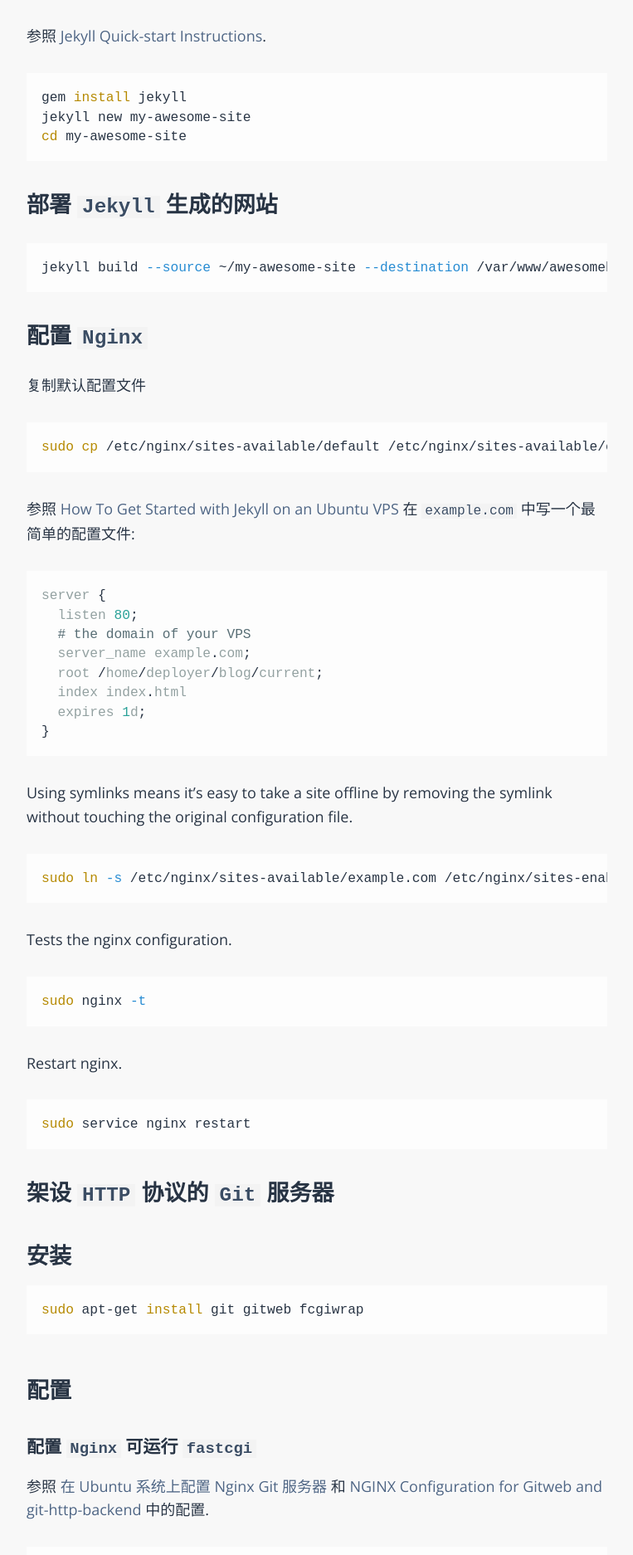
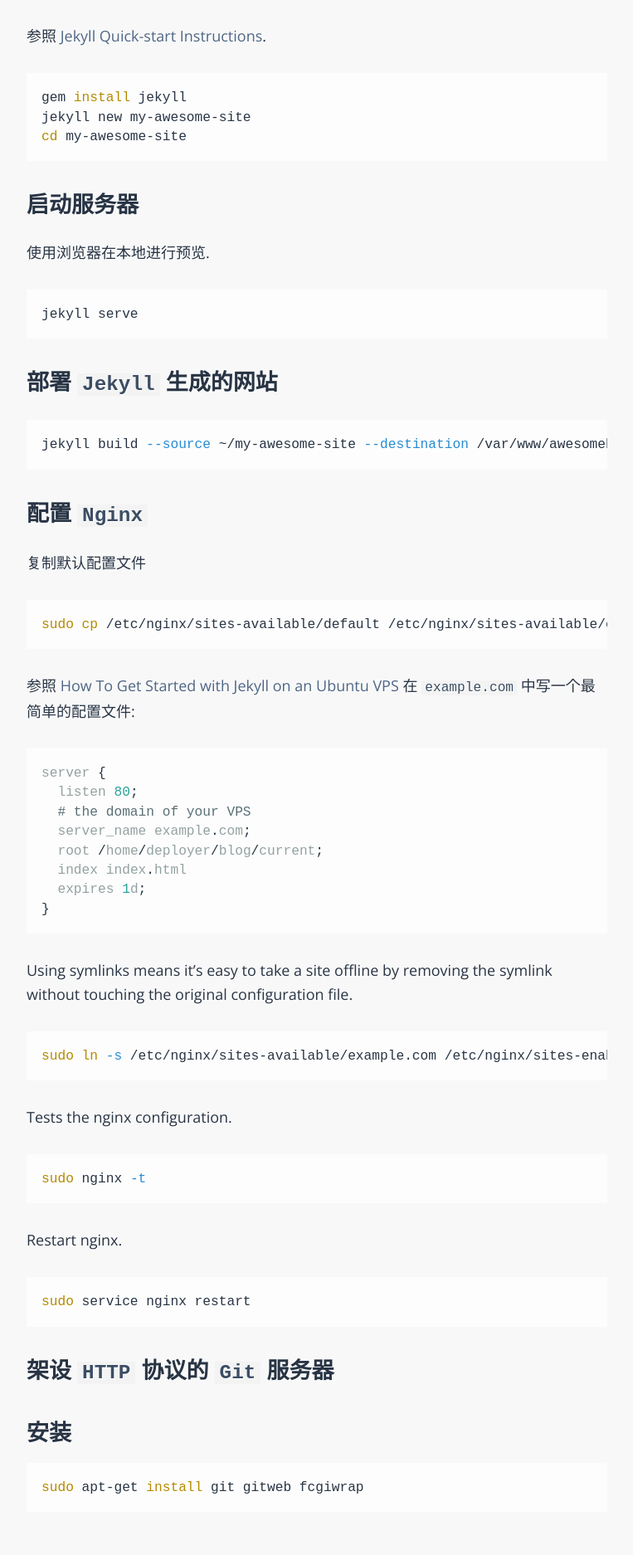
Before and after one commit to mzcabc/9ft.github.io.Archived, a Jekyll site: the page built from _posts/2016-05-04-jekyll_nginx_on_VPS.md, in a window 1280 px wide. Shown: the part 1135-3009 px from the top of the page at 83% size, without its empty margins (258-1021 px from the left). Built offline with Jekyll 4.4.1, drawn with Linux system fonts in a browser that asks for light colours; some web fonts are replaced; comment, search, counter and statistics services are not loaded; some of the changed text lies outside the part shown.

Commit message:
add jekyll serve

````diff
--- a/_posts/2016-05-04-jekyll_nginx_on_VPS.md
+++ b/_posts/2016-05-04-jekyll_nginx_on_VPS.md
@@ -47,6 +47,14 @@
 gem install jekyll
 jekyll new my-awesome-site
 cd my-awesome-site
+```
+
+# 启动服务器
+
+使用浏览器在本地进行预览.
+
+```shell
+jekyll serve
 ```
 
 # 部署 `Jekyll` 生成的网站
````
